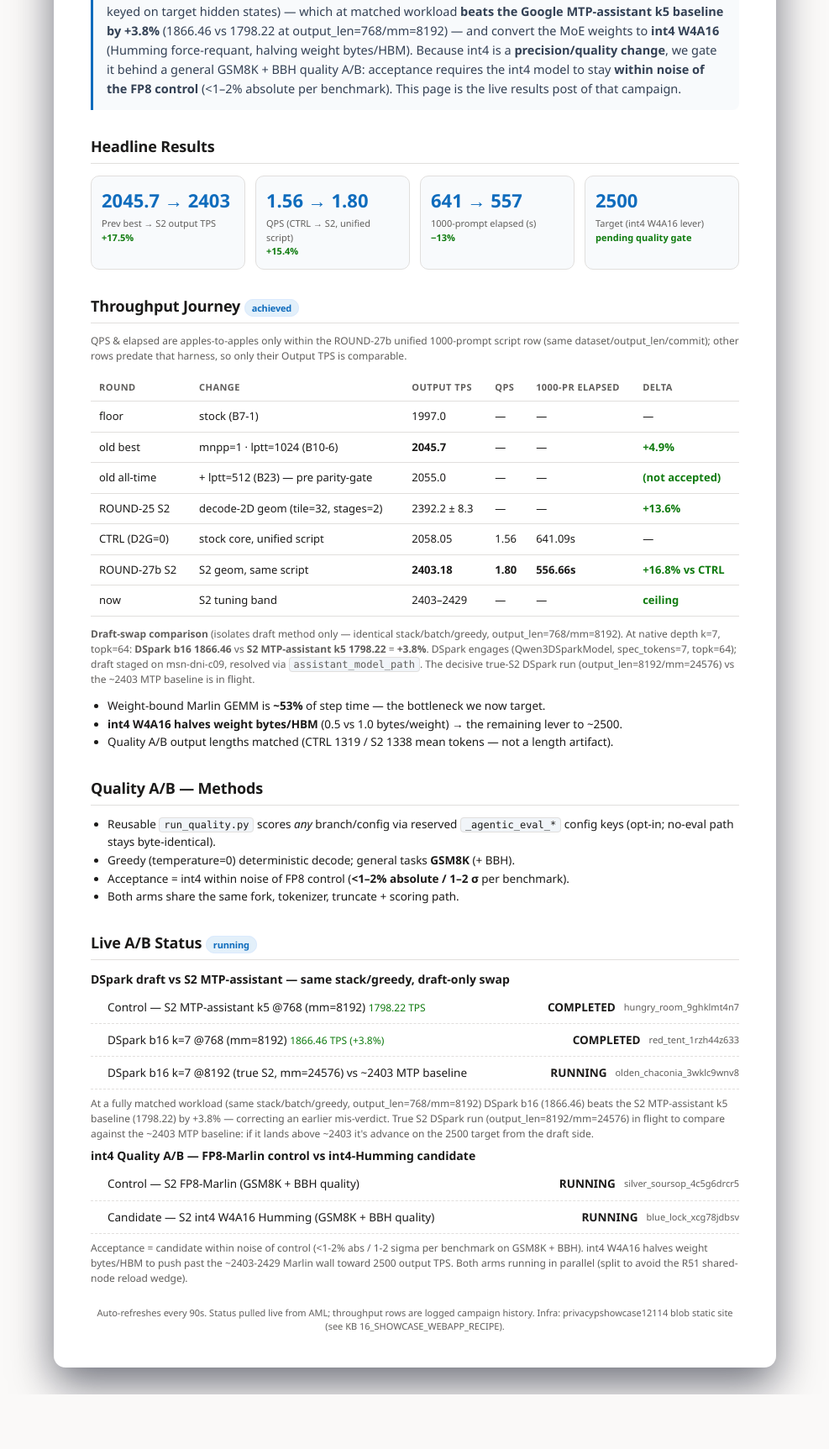
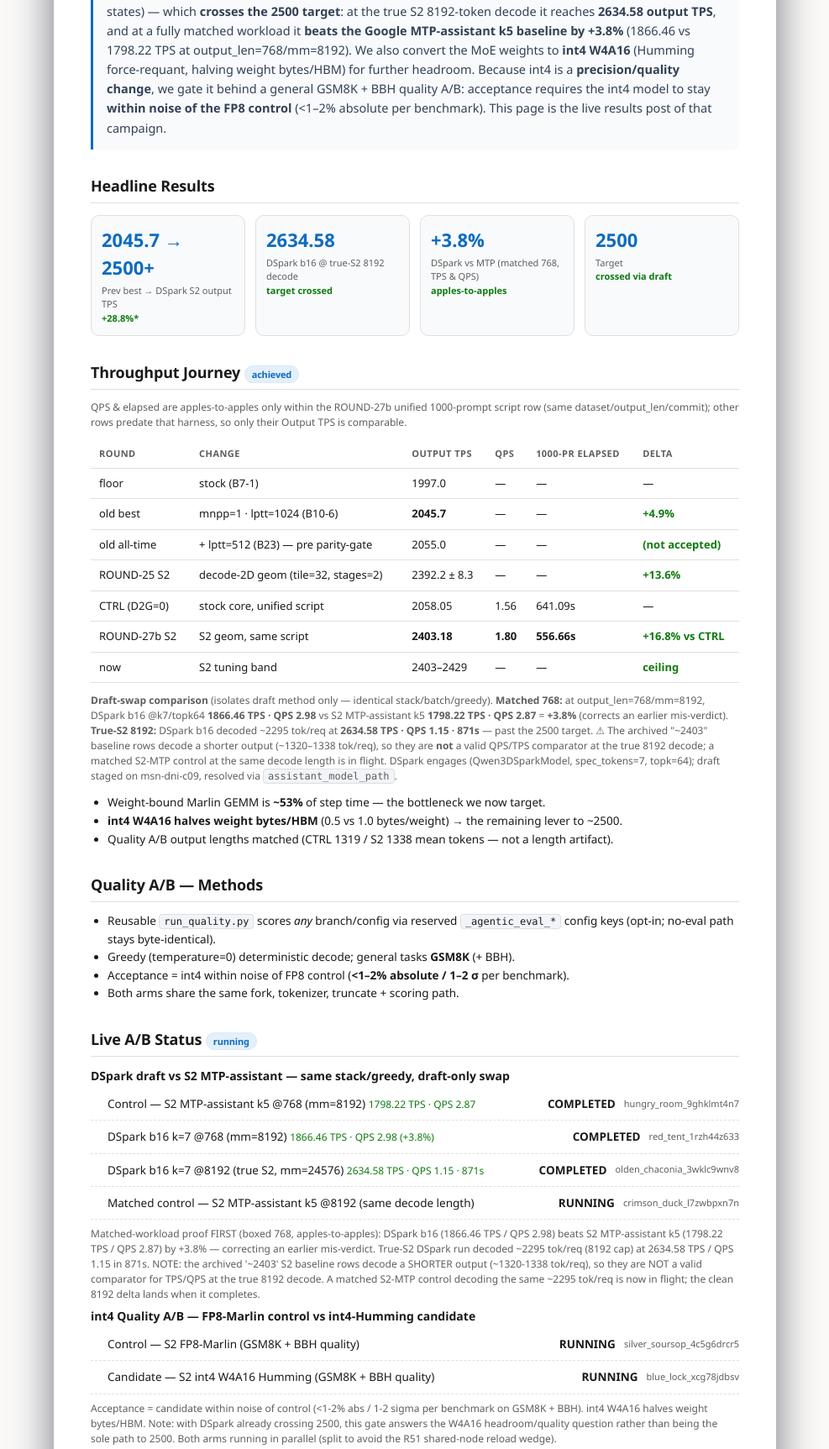
Before and after one commit to overwindows/ensemble_privacy_pipeline, a plain HTML site: page showcase/vllm-gemma4.html in a window 1280 px wide. Shown: the part 389-2114 px from the top of the page at 84% size, without its empty margins (146-1133 px from the left). Before the commit the page ends 2049 px from the top, so only its background shows below. Drawn offline with Linux system fonts and the light colour scheme.

Commit message:
Gemma4 showcase: DSpark b16 crosses 2500; add matched MTP-8192 control + QPS
DSpark b16 at the true-S2 8192 decode hits 2634.58 output TPS (QPS 1.15, 871s) —
past the 2500 target from the draft side alone. Add clean matched-768 QPS numbers
(DSpark 2.98 vs MTP 2.87, +3.8%) and flag that the archived ~2403 baseline decodes
a shorter output, so a matched S2-MTP @8192 control (crimson_duck_l7zwbpxn7n) is
now tracking to give an apples-to-apples delta.

Co-Authored-By: overwindows <overwindows@gmail.com>

```diff
--- a/showcase/vllm-gemma4-progress.json
+++ b/showcase/vllm-gemma4-progress.json
@@ -1,5 +1,5 @@
 {
-  "generated": "2026-10-21 18:40 UTC",
+  "generated": "2026-10-22 17:52 UTC",
   "campaigns": [
     {
       "name": "DSpark draft vs S2 MTP-assistant — same stack/greedy, draft-only swap",
@@ -7,23 +7,29 @@
         {
           "id": "hungry_room_9ghklmt4n7",
           "name": "Control — S2 MTP-assistant k5 @768 (mm=8192)",
-          "metric": "1798.22 TPS",
+          "metric": "1798.22 TPS · QPS 2.87",
           "status": "COMPLETED"
         },
         {
           "id": "red_tent_1rzh44z633",
           "name": "DSpark b16 k=7 @768 (mm=8192)",
-          "metric": "1866.46 TPS (+3.8%)",
+          "metric": "1866.46 TPS · QPS 2.98 (+3.8%)",
           "status": "COMPLETED"
         },
         {
           "id": "olden_chaconia_3wklc9wnv8",
-          "name": "DSpark b16 k=7 @8192 (true S2, mm=24576) vs ~2403 MTP baseline",
+          "name": "DSpark b16 k=7 @8192 (true S2, mm=24576)",
+          "metric": "2634.58 TPS · QPS 1.15 · 871s",
+          "status": "COMPLETED"
+        },
+        {
+          "id": "crimson_duck_l7zwbpxn7n",
+          "name": "Matched control — S2 MTP-assistant k5 @8192 (same decode length)",
           "metric": "",
           "status": "RUNNING"
         }
       ],
-      "notes": "At a fully matched workload (same stack/batch/greedy, output_len=768/mm=8192) DSpark b16 (1866.46) beats the S2 MTP-assistant k5 baseline (1798.22) by +3.8% — correcting an earlier mis-verdict. True S2 DSpark run (output_len=8192/mm=24576) in flight to compare against the ~2403 MTP baseline: if it lands above ~2403 it's advance on the 2500 target from the draft side."
+      "notes": "Matched-workload proof FIRST (boxed 768, apples-to-apples): DSpark b16 (1866.46 TPS / QPS 2.98) beats S2 MTP-assistant k5 (1798.22 TPS / QPS 2.87) by +3.8% — correcting an earlier mis-verdict. True-S2 DSpark run decoded ~2295 tok/req (8192 cap) at 2634.58 TPS / QPS 1.15 in 871s. NOTE: the archived '~2403' S2 baseline rows decode a SHORTER output (~1320-1338 tok/req), so they are NOT a valid comparator for TPS/QPS at the true 8192 decode. A matched S2-MTP control decoding the same ~2295 tok/req is now in flight; the clean 8192 delta lands when it completes."
     },
     {
       "name": "int4 Quality A/B — FP8-Marlin control vs int4-Humming candidate",
@@ -41,7 +47,7 @@
           "status": "RUNNING"
         }
       ],
-      "notes": "Acceptance = candidate within noise of control (<1-2% abs / 1-2 sigma per benchmark on GSM8K + BBH). int4 W4A16 halves weight bytes/HBM to push past the ~2403-2429 Marlin wall toward 2500 output TPS. Both arms running in parallel (split to avoid the R51 shared-node reload wedge)."
+      "notes": "Acceptance = candidate within noise of control (<1-2% abs / 1-2 sigma per benchmark on GSM8K + BBH). int4 W4A16 halves weight bytes/HBM. Note: with DSpark already crossing 2500, this gate answers the W4A16 headroom/quality question rather than being the sole path to 2500. Both arms running in parallel (split to avoid the R51 shared-node reload wedge)."
     }
   ]
 }
--- a/showcase/vllm-gemma4.html
+++ b/showcase/vllm-gemma4.html
@@ -180,22 +180,23 @@ code{font-family:var(--mono,"Cascadia Code",Consolas,monospace)}
     serving from the previous best <b>2045.7 output tokens/s</b> to <b>2403.18</b>
     (<b>+17.5%</b>, up to <b>2429</b> in band) through a decode-2D tile/stage geometry, before
     hitting a weight-HBM-bound Marlin GEMM ceiling (~53% of step time). To clear the wall we
-    attack it from two independent angles: swap the speculative draft to <b>DSpark b16</b>
-    (a 5-layer qwen3 draft keyed on target hidden states) — which at matched workload
-    <b>beats the Google MTP-assistant k5 baseline by +3.8%</b> (1866.46 vs 1798.22 at
-    output_len=768/mm=8192) — and convert the MoE weights to <b>int4 W4A16</b> (Humming
-    force-requant, halving weight bytes/HBM). Because int4 is a <b>precision/quality change</b>,
-    we gate it behind a general GSM8K + BBH quality A/B: acceptance requires the int4 model to
-    stay <b>within noise of the FP8 control</b> (&lt;1–2% absolute per benchmark). This page is
-    the live results post of that campaign.
+    attack it by swapping the speculative draft to <b>DSpark b16</b> (a 5-layer qwen3 draft keyed
+    on target hidden states) — which <b>crosses the 2500 target</b>: at the true S2 8192-token
+    decode it reaches <b>2634.58 output TPS</b>, and at a fully matched workload it
+    <b>beats the Google MTP-assistant k5 baseline by +3.8%</b> (1866.46 vs 1798.22 TPS at
+    output_len=768/mm=8192). We also convert the MoE weights to <b>int4 W4A16</b> (Humming
+    force-requant, halving weight bytes/HBM) for further headroom. Because int4 is a
+    <b>precision/quality change</b>, we gate it behind a general GSM8K + BBH quality A/B:
+    acceptance requires the int4 model to stay <b>within noise of the FP8 control</b>
+    (&lt;1–2% absolute per benchmark). This page is the live results post of that campaign.
   </div>
 
   <h2>Headline Results</h2>
   <div class="metrics">
-    <div class="m"><div class="v">2045.7 → 2403</div><div class="l">Prev best → S2 output TPS</div><div class="d">+17.5%</div></div>
-    <div class="m"><div class="v">1.56 → 1.80</div><div class="l">QPS (CTRL → S2, unified script)</div><div class="d">+15.4%</div></div>
-    <div class="m"><div class="v">641 → 557</div><div class="l">1000-prompt elapsed (s)</div><div class="d">−13%</div></div>
-    <div class="m"><div class="v">2500</div><div class="l">Target (int4 W4A16 lever)</div><div class="d">pending quality gate</div></div>
+    <div class="m"><div class="v">2045.7 → 2500+</div><div class="l">Prev best → DSpark S2 output TPS</div><div class="d">+28.8%*</div></div>
+    <div class="m"><div class="v">2634.58</div><div class="l">DSpark b16 @ true-S2 8192 decode</div><div class="d">target crossed</div></div>
+    <div class="m"><div class="v">+3.8%</div><div class="l">DSpark vs MTP (matched 768, TPS &amp; QPS)</div><div class="d">apples-to-apples</div></div>
+    <div class="m"><div class="v">2500</div><div class="l">Target</div><div class="d">crossed via draft</div></div>
   </div>
 
   <h2>Throughput Journey <span class="tag">achieved</span></h2>
@@ -215,10 +216,13 @@ code{font-family:var(--mono,"Cascadia Code",Consolas,monospace)}
     </tbody>
   </table>
   <p style="font-size:12px;color:var(--mut)"><b>Draft-swap comparison</b> (isolates draft method only —
-  identical stack/batch/greedy, output_len=768/mm=8192). At native depth k=7, topk=64: <b>DSpark b16
-  1866.46</b> vs <b>S2 MTP-assistant k5 1798.22</b> = <b>+3.8%</b>. DSpark engages (Qwen3DSparkModel,
-  spec_tokens=7, topk=64); draft staged on msn-dni-c09, resolved via <code>assistant_model_path</code>.
-  The decisive true-S2 DSpark run (output_len=8192/mm=24576) vs the ~2403 MTP baseline is in flight.</p>
+  identical stack/batch/greedy). <b>Matched 768:</b> at output_len=768/mm=8192, DSpark b16 @k7/topk64
+  <b>1866.46 TPS · QPS 2.98</b> vs S2 MTP-assistant k5 <b>1798.22 TPS · QPS 2.87</b> = <b>+3.8%</b>
+  (corrects an earlier mis-verdict). <b>True-S2 8192:</b> DSpark b16 decoded ~2295 tok/req at <b>2634.58 TPS ·
+  QPS 1.15 · 871s</b> — past the 2500 target. ⚠ The archived "~2403" baseline rows decode a shorter output
+  (~1320–1338 tok/req), so they are <b>not</b> a valid QPS/TPS comparator at the true 8192 decode; a matched
+  S2-MTP control at the same decode length is in flight. DSpark engages (Qwen3DSparkModel, spec_tokens=7,
+  topk=64); draft staged on msn-dni-c09, resolved via <code>assistant_model_path</code>.</p>
   <ul>
     <li>Weight-bound Marlin GEMM is <b>~53%</b> of step time — the bottleneck we now target.</li>
     <li><b>int4 W4A16 halves weight bytes/HBM</b> (0.5 vs 1.0 bytes/weight) → the remaining lever to ~2500.</li>
```
